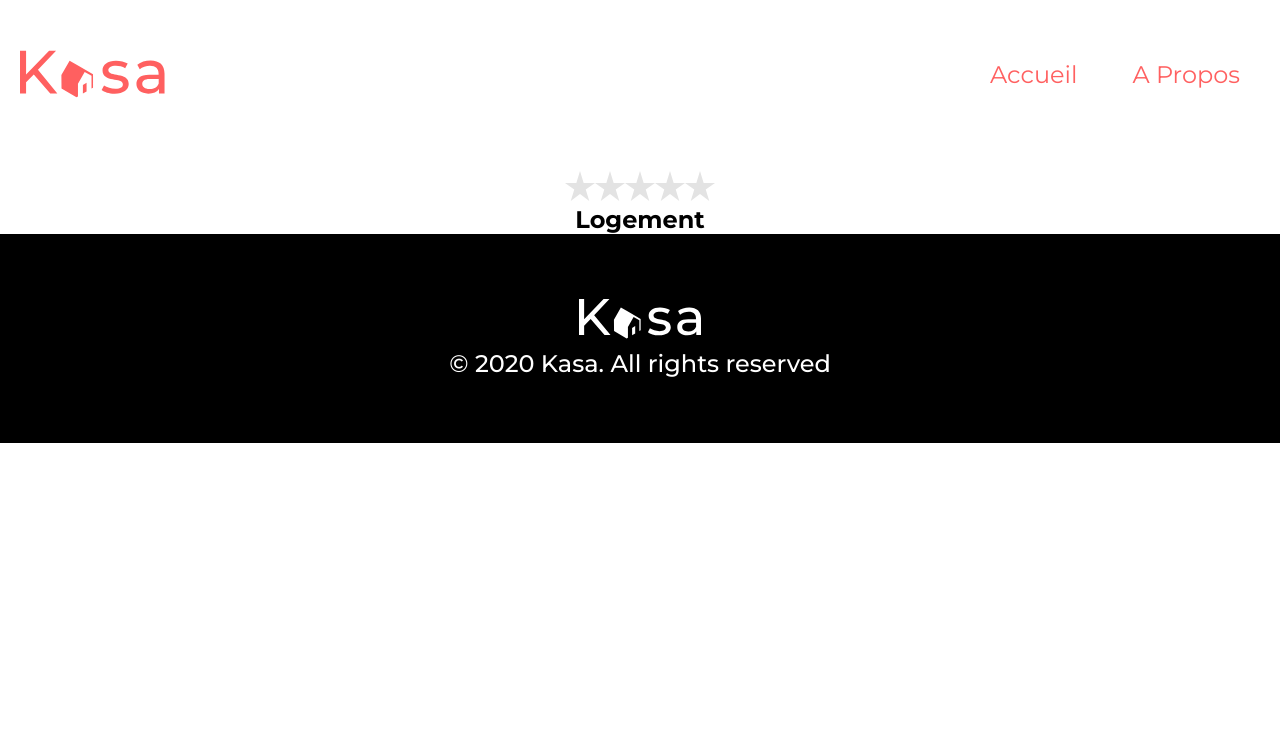
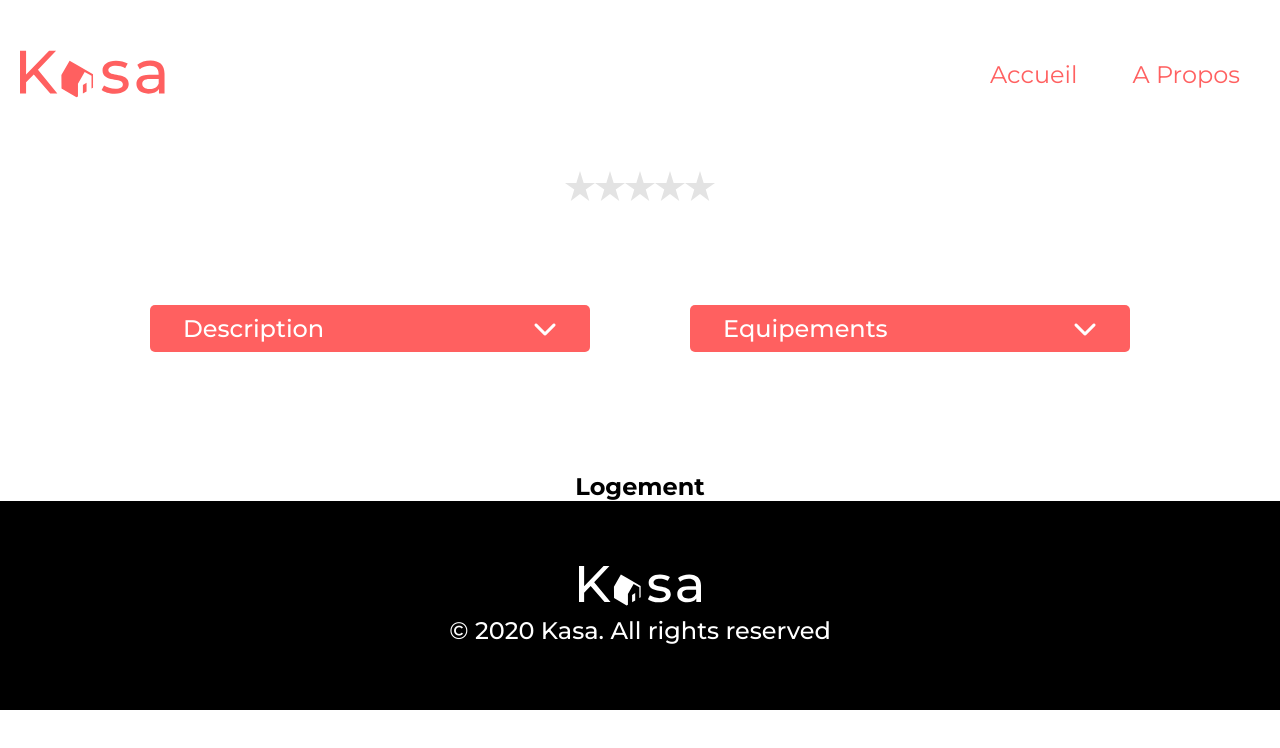
Before and after one commit to GMaxDev/kasa_project, a React (Create React App) app: page /logement/0979876d in a window 1280 px wide. Shown: the top 748 px of the page. Built offline with nearby package versions, Linux system fonts and the light colour scheme.

Commit message:
refacto routing app

```diff
--- a/src/App.js
+++ b/src/App.js
@@ -1,14 +1,28 @@
+import React from "react"
+
 import Header from './components/Header'
 import Footer from './components/Footer'
 import styles from './styles/App.module.scss';
-import { Outlet } from 'react-router-dom';
+import { BrowserRouter as Router, Route, Routes } from 'react-router-dom';
+
+import Home from "./pages/Home/Home";
+import About from "./pages/About/About";
+import Logement from "./pages/Logement/Logement";
+import ErrorPage from "./pages/ErrorPage/ErrorPage";
 
 function App() {
   return (
     <div className={styles.app}>
-      <Header />
-      <Outlet />
-      <Footer />
+        <Router>
+          <Header />
+          <Routes>
+            <Route index element={<Home />} />
+            <Route path="about" element={<About />} />
+            <Route path="/logement/:id" element={<Logement />} />
+            <Route path="*" element={<ErrorPage />} />
+          </Routes>
+          <Footer />
+        </Router>
     </div>
   );
 }
--- a/src/components/InfoBloc.jsx
+++ b/src/components/InfoBloc.jsx
@@ -15,7 +15,19 @@ function InfoBloc({title, content}) {
                         <i className="fa-solid fa-chevron-up"></i>
                     </span>
             </div>
-            <div className="infoBloc__content">{content}</div>
+            <div className="infoBloc__content">
+                {Array.isArray(content) ? (
+                <ul className="infoBloc__list">
+                    {content.map((equipment, index) => (
+                        <li key={index} className="infoBloc__list-element">
+                            {equipment}
+                        </li>
+                    ))}
+                </ul>
+                ) : (
+                <p className="collapse__text">{content}</p>
+                )}
+            </div>
         </div>
     )
 }
--- /dev/null
+++ b/src/components/Tag.jsx
@@ -0,0 +1,12 @@
+import '../styles/tag.scss'
+import React from "react"
+
+function Tag(getTag) {
+    return (
+        <main className="tag">
+            <p className='tag__content'>{getTag}</p>
+        </main>
+    )
+}
+
+export default Tag
--- a/src/index.js
+++ b/src/index.js
@@ -3,15 +3,11 @@ import ReactDOM from 'react-dom/client';
 import './styles/index.scss';
 import App from './App';
 import reportWebVitals from './reportWebVitals';
-import { Router, RouterProvider } from 'react-router-dom';
-import { router } from './router'
 
 const root = ReactDOM.createRoot(document.getElementById('root'));
 root.render(
   <React.StrictMode>
-    <RouterProvider router={router}>
-
-    </RouterProvider>
+      <App />
   </React.StrictMode>
 );
 
--- a/src/pages/logement/logement.jsx
+++ b/src/pages/logement/logement.jsx
@@ -1,20 +1,30 @@
+import { useParams } from "react-router-dom"
 import ApartmentList from '../../data/apartment.json'
+
 import Rating from '../../components/Rating'
+import Tag from '../../components/Tag';
+import InfoBloc from '../../components/InfoBloc'
+import React from "react";
 
-import { useParams } from "react-router-dom"
+import '../../styles/logement.scss';
 
 
 const Logement = () => {
-    const { params } = useParams()
-    const product = ApartmentList.find((a) => a.id === params)
+    const { paramsId } = useParams()
+    const product = ApartmentList.find((product) => product.id === paramsId)
 
-    // const { title, location, rating, host, equipments, description, pictures } = product
-
-    console.log(product)
+    console.log(paramsId)
 
     return (
-        <main>
-            <Rating rating='3'/>
+        <main className='logement'>
+            <div>
+                <Rating rating='3'/>
+                {/* <Tag getTag='Maison'/> */}
+            </div>
+            <div className='logement__infoZone'>
+                <InfoBloc className="logement__infoZone__info" title="Description" content="" />
+                <InfoBloc title="Equipements" content=""/>
+            </div>
             <h2>Logement</h2>
         </main>
     )
--- a/src/router.jsx
+++ /dev/null
@@ -1,30 +0,0 @@
-import { createBrowserRouter } from "react-router-dom";
-import App from "./App";
-import About from "./pages/About/About";
-import ErrorPage from "./pages/ErrorPage/ErrorPage";
-import Home from "./pages/Home/Home";
-import Logement from "./pages/Logement/Logement";
-
-export const router = createBrowserRouter([
-    {
-        path: '/',
-        element:<App/>,
-        errorElement: <ErrorPage />,
-        children: [
-            {   key:"home",
-                index: true,
-                element: <Home />
-            },
-            {
-                key:"aprtment",
-                path:'/logement/:id',
-                element: <Logement />
-            },
-            {
-                key:"about",
-                path:'/about',
-                element: <About />
-            }
-        ]
-    },
-])
--- a/src/styles/infoBloc.scss
+++ b/src/styles/infoBloc.scss
@@ -6,14 +6,15 @@
     flex-direction: column;
     text-align: center;
     align-items: center;
-    // width: 1023px;
+    width: 80%;
+    padding: 0 50px;
 
     &__title {
         display: flex;
         justify-content: space-between;
         text-align: center;
         align-items: center;
-        width: 1023px;
+        width: 100%;
         height: 47px;
         padding: 0 33px;
         background-color: var(--primary);
@@ -27,7 +28,7 @@
         }
 
         @include mixin.lg-lowerThan {
-            width: 80%;
+            width: 100%;
             font-size: 18px;
         }
 
@@ -52,7 +53,7 @@
     }
 
     &__content {
-        width: 1023px;
+        width: 100%;
         height: 0;
         margin-bottom: 20px;
         text-align: start;
--- /dev/null
+++ b/src/styles/logement.scss
@@ -0,0 +1,18 @@
+.logement {
+    display: flex;
+    width: 100%;
+    flex-direction: column;
+
+    &__infoZone{
+        display: flex;
+        text-align: center;
+        padding: 100px;
+        width: 100%;
+
+        &__info {
+            width: 582px;
+            height: 200px;
+            padding: 80px;
+        }
+    }
+}
--- /dev/null
+++ b/src/styles/tag.scss
@@ -0,0 +1,5 @@
+.tag {
+    &__content{
+
+    }
+}
```
